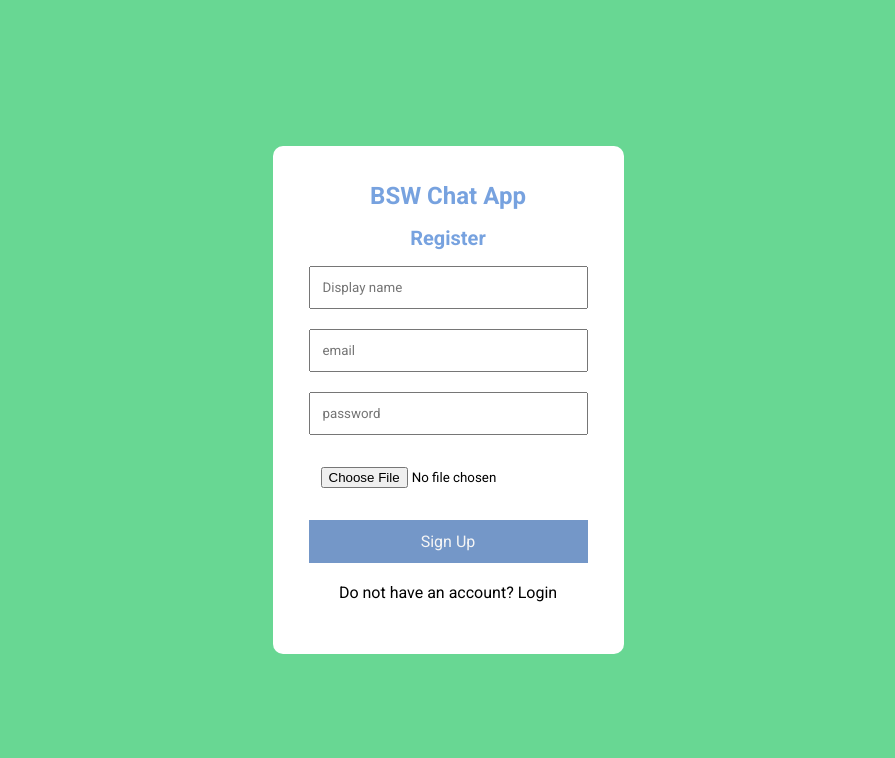
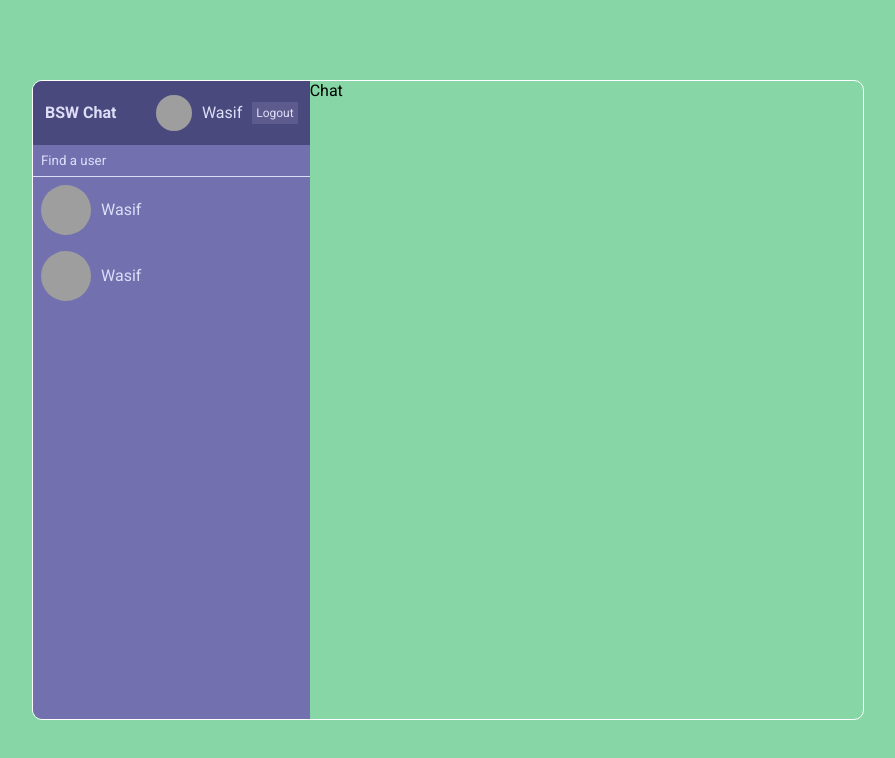
Before and after one commit to wasifafridi25/React-Chat-App, a React (Create React App) app: page / in a window 1280 px wide. Shown: the top 758 px of the page, without its empty margins (192-1087 px from the left). Built offline with nearby package versions, Linux system fonts and the light colour scheme; grey boxes are pictures that could not be loaded.

Commit message:
Added the sidebar

```diff
--- a/src/App.js
+++ b/src/App.js
@@ -1,9 +1,11 @@
 import './style.scss';
 import Register from './Pages/Register';
+import Login from './Pages/Login';
+import Home from './Pages/Home'
 
 function App() {
   return (
-    <Register />
+    <Home />
   );
 }
 
--- a/src/Pages/Home.jsx
+++ b/src/Pages/Home.jsx
@@ -0,0 +1,14 @@
+import React from 'react'
+import Sidebar from '../components/Sidebar'
+import Chat from '../components/Chat'
+
+export default function Home() {
+  return (
+    <div className='home'>
+      <div className="container">
+        <Sidebar />
+        <Chat />
+      </div>
+    </div>
+  )
+}
--- a/src/Pages/Login.jsx
+++ b/src/Pages/Login.jsx
@@ -0,0 +1,18 @@
+import React from 'react'
+
+export default function Login() {
+  return (
+    <div className='form__container'>
+      <div className="form__wrapper">
+        <span className="logo">BSW Chat App</span>
+        <span className="title">Login</span>
+        <form>
+            <input type="email" placeholder='email'/>
+            <input type="password" placeholder='password'/>
+            <button className="signup">Sign In</button>
+        </form>
+        <p>Don't have an account? Register</p>
+      </div>
+    </div>
+  )
+}
--- a/src/Pages/Register.jsx
+++ b/src/Pages/Register.jsx
@@ -1,4 +1,5 @@
 import React from 'react'
+import AddAvatar from "../Assets/addAvatar.jpg"
 
 export default function Register() {
   return (
@@ -10,10 +11,14 @@ export default function Register() {
             <input type="text" placeholder='Display name'/>
             <input type="email" placeholder='email'/>
             <input type="password" placeholder='password'/>
-            <input type="file" />
+            <input style={{display: "none"}} type="file" id='file'/>
+            <label htmlFor="file">
+                <img src={AddAvatar} className='avatar__img' alt="" />
+                <span>Add an avatar</span>
+            </label>
             <button className="signup">Sign Up</button>
         </form>
-        <p>Do not have an account? Login</p>
+        <p>Already have an account? Login</p>
       </div>
     </div>
   )
--- /dev/null
+++ b/src/components/Chat.jsx
@@ -0,0 +1,9 @@
+import React from 'react'
+
+export default function Chat() {
+  return (
+    <div className='chat'>
+      Chat
+    </div>
+  )
+}
--- /dev/null
+++ b/src/components/Chats.jsx
@@ -0,0 +1,17 @@
+import React from "react";
+
+export default function Chats() {
+  return (
+    <div className="chats">
+      <div className="user__chat">
+        <img
+          src="https://images.pexels.com/photos/1816654/pexels-photo-1816654.jpeg?auto=compress&cs=tinysrgb&w=600"
+          alt=""
+        />
+        <div className="user__chat--info">
+          <span>Wasif</span>
+        </div>
+      </div>
+    </div>
+  );
+}
--- /dev/null
+++ b/src/components/Navbar.jsx
@@ -0,0 +1,14 @@
+import React from 'react'
+
+export default function Navbar() {
+  return (
+    <div className='navbar'>
+      <span className="logo navbar__logo">BSW Chat</span>
+      <div className="navbar__user">
+        <img src="https://images.pexels.com/photos/1816654/pexels-photo-1816654.jpeg?auto=compress&cs=tinysrgb&w=600" alt="" className="navbar__user--img" />
+        <span className="navbar__user--name">Wasif</span>
+        <button className="navbar__user--btn">Logout</button>
+      </div>
+    </div>
+  )
+}
--- /dev/null
+++ b/src/components/Searchbar.jsx
@@ -0,0 +1,15 @@
+import React from 'react'
+
+export default function Searchbar() {
+  return (
+    <div className='searchbar'>
+      <input type="text" placeholder='Find a user' className='searchbar__input'/>
+      <div className="user__chat">
+        <img src="https://images.pexels.com/photos/1816654/pexels-photo-1816654.jpeg?auto=compress&cs=tinysrgb&w=600" alt="" />
+        <div className="user__chat--info">
+            <span>Wasif</span>
+        </div>
+      </div>
+    </div>
+  )
+}
--- /dev/null
+++ b/src/components/Sidebar.jsx
@@ -0,0 +1,16 @@
+import React from 'react'
+import Navbar from './Navbar'
+import Searchbar from './Searchbar'
+import Chats from './Chats'
+
+export default function Sidebar() {
+  return (
+    <div className='sidebar'>
+      <Navbar />
+      <Searchbar />
+      <Chats />
+      {/* we are having a separate component for chats cause when we submit a message we only want to re-render the Chats
+      not the navbar and searchbar */}
+    </div>
+  )
+}
--- a/src/style.scss
+++ b/src/style.scss
@@ -5,7 +5,7 @@
   box-sizing: border-box;
 
   .form__container {
-    background-color: rgb(104, 215, 147);
+    background-color: rgb(134, 215, 165);
     height: 100vh;
     display: flex;
     justify-content: center;
@@ -17,17 +17,16 @@
       align-items: center;
       justify-content: center;
       background-color: white;
-      padding: 36px;
+      padding: 36px 36px 8px 36px;
       gap: 4px;
       border-radius: 10px;
 
-      .logo
-       {
+      .logo {
         font-size: 24px;
       }
 
       .logo,
-     .title{
+      .title {
         color: rgb(119, 162, 223);
         font-weight: bold;
       }
@@ -41,10 +40,29 @@
         display: flex;
         flex-direction: column;
         gap: 20px;
-      }
 
         input {
           padding: 12px;
+          width: 330px;
+          border: none;
+          border-bottom: 1px solid rgb(104, 215, 147);
+
+          &::placeholder {
+            color: rgb(175, 175, 175);
+          }
+        }
+
+        .avatar__img {
+          max-width: 50px;
+        }
+
+        label {
+          display: flex;
+          align-items: center;
+          gap: 10px;
+          font-size: 14px;
+          color: #8da4f1;
+          cursor: pointer;
         }
 
         .signup {
@@ -66,5 +84,109 @@
           transform: translateY(12px);
         }
       }
+
+      p {
+        color: #5d5b8d;
+        font-size: 14px;
       }
     }
+  }
+
+  .home {
+    background-color: rgb(134, 215, 165);
+    height: 100vh;
+    display: flex;
+    align-items: center;
+    justify-content: center;
+  }
+
+  .container {
+    border: 1px solid white;
+    border-radius: 10px;
+    width: 65%;
+    height: 80%;
+    display: flex;
+    overflow: hidden;
+  }
+
+  .sidebar {
+    flex: 1;
+    background-color: #7270af;
+
+    .navbar {
+      height: 10%;
+      display: flex;
+      justify-content: space-between;
+      align-items: center;
+      padding: 12px;
+      background-color: #4a497e;
+      color: #ddddf7;
+
+      .navbar__logo {
+        font-weight: bold;
+      }
+
+      .navbar__user {
+        display: flex;
+        gap: 10px;
+        align-items: center;
+
+        .navbar__user--img {
+          height: 36px;
+          width: 36px;
+          background-color: #5d5b8d;
+          color: #ddddf7;
+          border-radius: 50%;
+          object-fit: cover;
+        }
+
+        .navbar__user--btn {
+          background-color: #5d5b8d;
+          color: #ddddf7;
+          font-size: 12px;
+          border: none;
+          cursor: pointer;
+          padding: 4px;
+        }
+      }
+    }
+
+    .searchbar__input {
+      width: 100%;
+      border: none;
+      border-bottom: 1px solid #ddddf7;
+      background-color: transparent;
+      padding: 8px;
+      outline: none;
+      color: #ddddf7;
+
+      &::placeholder {
+        color: #ddddf7;
+      }
+    }
+
+    .user__chat {
+      display: flex;
+      align-items: center;
+      gap: 10px;
+      color: #ddddf7;
+      cursor: pointer;
+      padding: 8px;
+
+      &:hover {
+        background-color: #4a497e;
+      }
+
+      img {
+        width: 50px;
+        height: 50px;
+        border-radius: 50%;
+        object-fit: cover;
+      }
+    }
+  }
+
+  .chat {
+    flex: 2;
+  }
+}
```
Also changed, not shown: src/Assets/addAvatar.jpg (added), src/components/Input.jsx (added), src/components/Message.jsx (added). Lines whose indentation alone changed are shown as unchanged.
